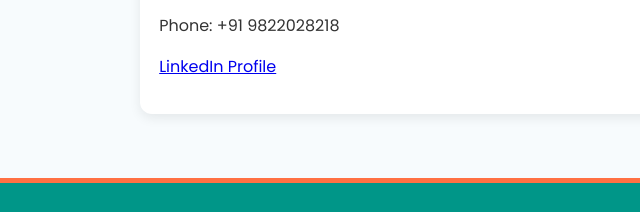
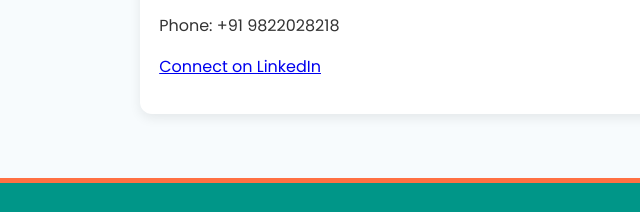
Before and after one commit to anujpaunikar/portfolio, a plain HTML site: page index.html in a window 1280 px wide. Shown: the part 2224-2436 px from the top of the page, 0-640 px from the left. Drawn offline with nearby package versions, Linux system fonts and the light colour scheme.

Commit message:
Update index.html

```diff
--- a/index.html
+++ b/index.html
@@ -88,7 +88,11 @@
       <div class="box">
         <p>Email: anujpaunikar@gmail.com</p>
         <p>Phone: +91 9822028218</p>
-        <p><a href="#">LinkedIn Profile</a></p>
+        <p>
+    <a href="https://www.linkedin.com/in/anuj-paunikar-5b6521198/" target="_blank">
+      Connect on LinkedIn
+    </a>
+  </p>
       </div>
     </section>
   </main>
```
